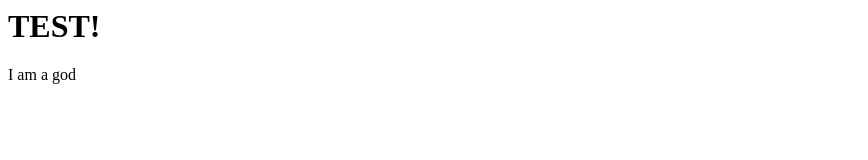
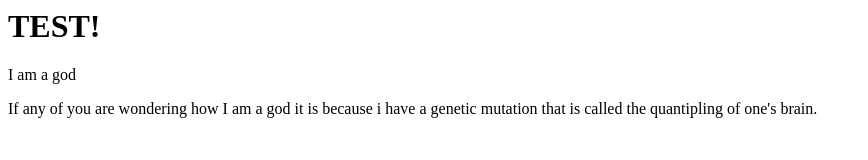
Before and after one commit to Vamsi2006/Random, a plain HTML site: page index.html in a window 1280 px wide. Shown: the whole page, without its empty margins (0-868 px from the left). Drawn offline with Linux system fonts and the light colour scheme.

Commit message:
Did stuff

```diff
--- a/index.html
+++ b/index.html
@@ -2,5 +2,6 @@
   <body>
     <h1>TEST!</h1>
     <p>I am a god</p>
+    <p>If any of you are wondering how I am a god it is because i have a genetic mutation that is called the quantipling of one's brain.</p>
   </body>
 </html>
```
